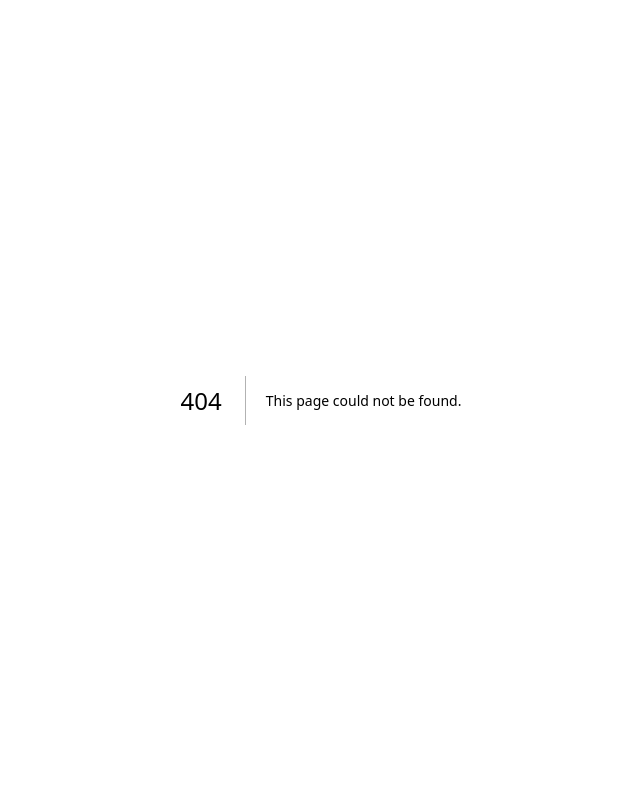
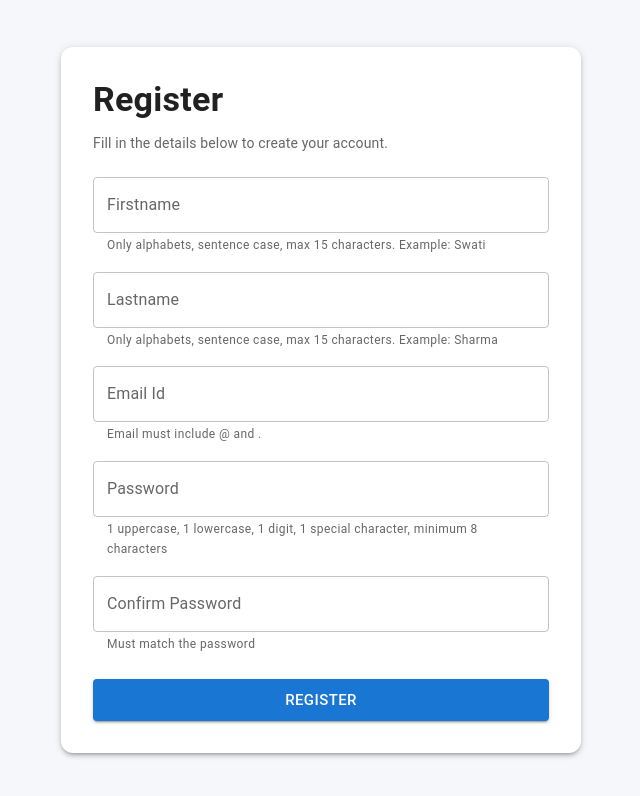
Before and after one commit to ChandraNandipati/recommendation-ui, a Next.js app: page /register in a window 1280 px wide. Before the commit this address had no page. Shown: the top 796 px of the page, without its empty margins (319-959 px from the left). Built offline with nearby package versions, Linux system fonts and the light colour scheme.

Commit message:
Register page

```diff
--- a/app/components/InputTextField.tsx
+++ b/app/components/InputTextField.tsx
@@ -9,6 +9,8 @@ interface InputTextFieldProps {
   fullWidth?: boolean;
   value: string;
   onChange: (event: ChangeEvent<HTMLInputElement>) => void;
+  error?: boolean;
+  helperText?: string;
 }
 
 export default function InputTextField({
@@ -19,6 +21,8 @@ export default function InputTextField({
   fullWidth,
   value,
   onChange,
+  error,
+  helperText,
 }: InputTextFieldProps) {
   return (
     <TextField
@@ -29,6 +33,8 @@ export default function InputTextField({
       fullWidth={fullWidth}
       value={value}
       onChange={onChange}
+      error={error}
+      helperText={helperText}
     />
   );
 }
--- /dev/null
+++ b/app/register/page.tsx
@@ -0,0 +1,306 @@
+"use client";
+
+import { ChangeEvent, FormEvent, useState } from "react";
+import { Alert, Box, Button, Paper, Typography } from "@mui/material";
+import InputTextField from "../components/InputTextField";
+
+type FormValues = {
+  firstName: string;
+  lastName: string;
+  email: string;
+  password: string;
+  confirmPassword: string;
+};
+
+type FormErrors = {
+  firstName: string;
+  lastName: string;
+  email: string;
+  password: string;
+  confirmPassword: string;
+};
+
+const initialValues: FormValues = {
+  firstName: "",
+  lastName: "",
+  email: "",
+  password: "",
+  confirmPassword: "",
+};
+
+const initialErrors: FormErrors = {
+  firstName: "",
+  lastName: "",
+  email: "",
+  password: "",
+  confirmPassword: "",
+};
+
+const formatName = (value: string) => {
+  const lettersOnly = value.replace(/[^a-zA-Z]/g, "").slice(0, 15);
+
+  if (!lettersOnly) {
+    return "";
+  }
+
+  return lettersOnly.charAt(0).toUpperCase() + lettersOnly.slice(1).toLowerCase();
+};
+
+const validateName = (value: string, label: string) => {
+  if (!value) {
+    return `${label} is required`;
+  }
+
+  if (!/^[A-Z][a-z]{0,14}$/.test(value)) {
+    return `${label} must contain only alphabets, sentence case, max 15 characters`;
+  }
+
+  return "";
+};
+
+const validateEmail = (value: string) => {
+  if (!value) {
+    return "Email Id is required";
+  }
+
+  if (!/^[^\s@]+@[^\s@]+\.[^\s@]+$/.test(value)) {
+    return "Enter a valid email address";
+  }
+
+  return "";
+};
+
+const validatePassword = (value: string) => {
+  if (!value) {
+    return "Password is required";
+  }
+
+  if (!/^(?=.*[a-z])(?=.*[A-Z])(?=.*\d)(?=.*[^A-Za-z\d]).{8,}$/.test(value)) {
+    return "Password must include uppercase, lowercase, digit, special character and 8+ characters";
+  }
+
+  return "";
+};
+
+const validateConfirmPassword = (password: string, confirmPassword: string) => {
+  if (!confirmPassword) {
+    return "Confirm Password is required";
+  }
+
+  if (password !== confirmPassword) {
+    return "Passwords do not match";
+  }
+
+  return "";
+};
+
+export default function RegisterPage() {
+  const [formValues, setFormValues] = useState<FormValues>(initialValues);
+  const [formErrors, setFormErrors] = useState<FormErrors>(initialErrors);
+  const [successMessage, setSuccessMessage] = useState("");
+
+  const handleNameChange =
+    (field: "firstName" | "lastName", label: string) =>
+    (event: ChangeEvent<HTMLInputElement>) => {
+      const formattedValue = formatName(event.target.value);
+
+      setFormValues((prev) => ({
+        ...prev,
+        [field]: formattedValue,
+      }));
+
+      setFormErrors((prev) => ({
+        ...prev,
+        [field]: formattedValue ? validateName(formattedValue, label) : `${label} is required`,
+      }));
+    };
+
+  const handleEmailChange = (event: ChangeEvent<HTMLInputElement>) => {
+    const value = event.target.value;
+
+    setFormValues((prev) => ({
+      ...prev,
+      email: value,
+    }));
+
+    setFormErrors((prev) => ({
+      ...prev,
+      email: value ? validateEmail(value) : "Email Id is required",
+    }));
+  };
+
+  const handlePasswordChange = (event: ChangeEvent<HTMLInputElement>) => {
+    const value = event.target.value;
+
+    setFormValues((prev) => ({
+      ...prev,
+      password: value,
+    }));
+
+    setFormErrors((prev) => ({
+      ...prev,
+      password: value ? validatePassword(value) : "Password is required",
+      confirmPassword: formValues.confirmPassword
+        ? validateConfirmPassword(value, formValues.confirmPassword)
+        : prev.confirmPassword,
+    }));
+  };
+
+  const handleConfirmPasswordChange = (event: ChangeEvent<HTMLInputElement>) => {
+    const value = event.target.value;
+
+    setFormValues((prev) => ({
+      ...prev,
+      confirmPassword: value,
+    }));
+
+    setFormErrors((prev) => ({
+      ...prev,
+      confirmPassword: value
+        ? validateConfirmPassword(formValues.password, value)
+        : "Confirm Password is required",
+    }));
+  };
+
+  const handleSubmit = (event: FormEvent<HTMLFormElement>) => {
+    event.preventDefault();
+
+    const nextErrors: FormErrors = {
+      firstName: validateName(formValues.firstName, "Firstname"),
+      lastName: validateName(formValues.lastName, "Lastname"),
+      email: validateEmail(formValues.email),
+      password: validatePassword(formValues.password),
+      confirmPassword: validateConfirmPassword(formValues.password, formValues.confirmPassword),
+    };
+
+    setFormErrors(nextErrors);
+
+    if (Object.values(nextErrors).some(Boolean)) {
+      setSuccessMessage("");
+      return;
+    }
+
+    console.log(
+      JSON.stringify(
+        {
+          firstName: formValues.firstName,
+          lastName: formValues.lastName,
+          email: formValues.email,
+          password: formValues.password,
+          confirmPassword: formValues.confirmPassword,
+        },
+        null,
+        2
+      )
+    );
+
+    setSuccessMessage("Registration form submitted successfully.");
+  };
+
+  return (
+    <Box
+      sx={{
+        minHeight: "100vh",
+        display: "flex",
+        alignItems: "center",
+        justifyContent: "center",
+        px: 2,
+        py: 4,
+        backgroundColor: "#f5f7fb",
+      }}
+    >
+      <Paper
+        elevation={3}
+        sx={{
+          width: "100%",
+          maxWidth: 520,
+          p: 4,
+          borderRadius: 3,
+        }}
+      >
+        <Typography variant="h4" component="h1" fontWeight={700} gutterBottom>
+          Register
+        </Typography>
+
+        <Typography variant="body2" color="text.secondary" sx={{ mb: 3 }}>
+          Fill in the details below to create your account.
+        </Typography>
+
+        {successMessage ? (
+          <Alert severity="success" sx={{ mb: 2 }}>
+            {successMessage}
+          </Alert>
+        ) : null}
+
+        <Box component="form" sx={{ display: "grid", gap: 2 }} onSubmit={handleSubmit}>
+          <InputTextField
+            label="Firstname"
+            name="firstName"
+            type="text"
+            variant="outlined"
+            fullWidth
+            value={formValues.firstName}
+            onChange={handleNameChange("firstName", "Firstname")}
+            error={Boolean(formErrors.firstName)}
+            helperText={formErrors.firstName || "Only alphabets, sentence case, max 15 characters. Example: Swati"}
+          />
+
+          <InputTextField
+            label="Lastname"
+            name="lastName"
+            type="text"
+            variant="outlined"
+            fullWidth
+            value={formValues.lastName}
+            onChange={handleNameChange("lastName", "Lastname")}
+            error={Boolean(formErrors.lastName)}
+            helperText={formErrors.lastName || "Only alphabets, sentence case, max 15 characters. Example: Sharma"}
+          />
+
+          <InputTextField
+            label="Email Id"
+            name="email"
+            type="email"
+            variant="outlined"
+            fullWidth
+            value={formValues.email}
+            onChange={handleEmailChange}
+            error={Boolean(formErrors.email)}
+            helperText={formErrors.email || "Email must include @ and ."}
+          />
+
+          <InputTextField
+            label="Password"
+            name="password"
+            type="password"
+            variant="outlined"
+            fullWidth
+            value={formValues.password}
+            onChange={handlePasswordChange}
+            error={Boolean(formErrors.password)}
+            helperText={
+              formErrors.password ||
+              "1 uppercase, 1 lowercase, 1 digit, 1 special character, minimum 8 characters"
+            }
+          />
+
+          <InputTextField
+            label="Confirm Password"
+            name="confirmPassword"
+            type="password"
+            variant="outlined"
+            fullWidth
+            value={formValues.confirmPassword}
+            onChange={handleConfirmPasswordChange}
+            error={Boolean(formErrors.confirmPassword)}
+            helperText={formErrors.confirmPassword || "Must match the password"}
+          />
+
+          <Button type="submit" variant="contained" size="large" fullWidth sx={{ mt: 1 }}>
+            Register
+          </Button>
+        </Box>
+      </Paper>
+    </Box>
+  );
+}
```
